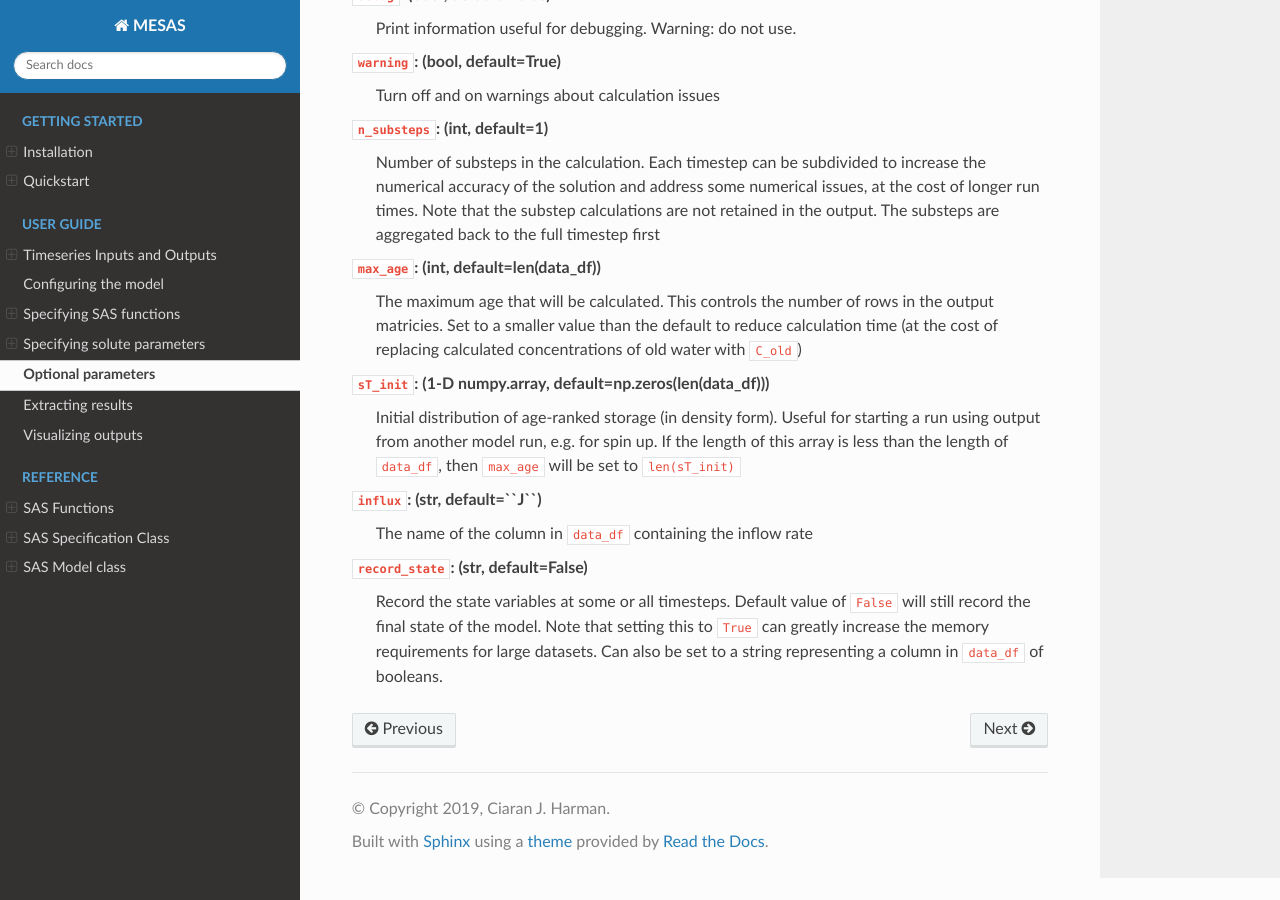
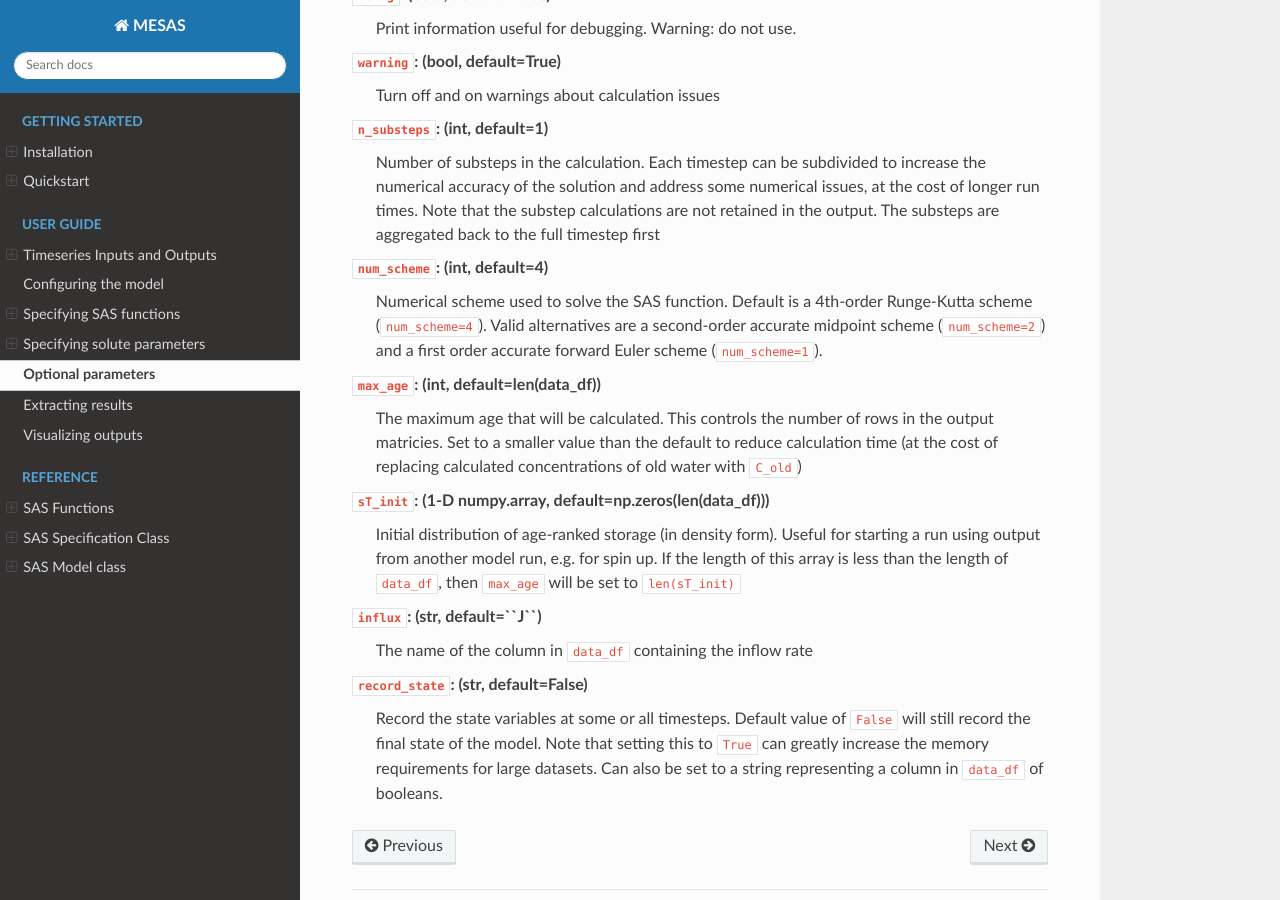
Before and after one commit to sami-m-g/mesas, a Sphinx documentation site: the page built from doc/options.rst, in a window 1280 px wide and 900 px high, scrolled down 992 px. Built offline with Sphinx 7.4.7 and the Read the Docs theme 2.0.0, drawn with Linux system fonts in a browser that asks for light colours.

Commit message:
Simplified FE scheme. Added "num_scheme" to docs

```diff
--- a/doc/options.rst
+++ b/doc/options.rst
@@ -47,6 +47,9 @@ Default options are
 ``n_substeps``: (int, default=1)
   Number of substeps in the calculation. Each timestep can be subdivided to increase the numerical accuracy of the solution and address some numerical issues, at the cost of longer run times. Note that the substep calculations are not retained in the output. The substeps are aggregated back to the full timestep first
 
+``num_scheme``: (int, default=4)
+  Numerical scheme used to solve the SAS function. Default is a 4th-order Runge-Kutta scheme (``num_scheme=4``). Valid alternatives are a second-order accurate midpoint scheme (``num_scheme=2``) and a first order accurate forward Euler scheme (``num_scheme=1``).
+
 ``max_age``: (int, default=len(data_df))
   The maximum age that will be calculated. This controls the number of rows in the output matricies. Set to a smaller value than the default to reduce calculation time (at the cost of replacing calculated concentrations of old water with ``C_old``)
 
```
Also changed, not shown: 1 other file.
